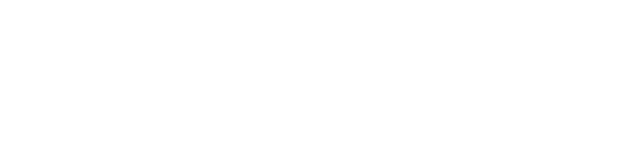
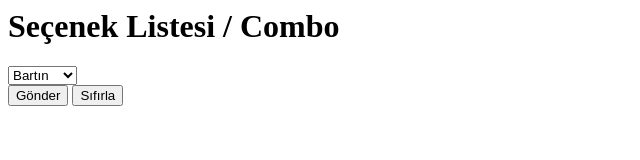
Before and after one commit to arifdemirel/HTML-CSS, a plain HTML site: page HTML/ComboBox.html in a window 1280 px wide. Shown: the whole page, without its empty margins (0-640 px from the left). Drawn offline with Linux system fonts and the light colour scheme.

Commit message:
ComboBox Syntax

```diff
--- a/HTML/ComboBox.html
+++ b/HTML/ComboBox.html
@@ -1,4 +1,3 @@
-<!DOCTYPE html>
 <html lang="en">
 <head>
     <meta charset="UTF-8">
@@ -6,7 +5,26 @@
     <meta name="viewport" content="width=device-width, initial-scale=1.0">
     <title>Document</title>
 </head>
-<body>
+    <body>
+    <h1>Seçenek Listesi / Combo</h1>
+    <form>
+        <select name="Doğum Yeri" id="dyeri">
+            <option>Adana</option>
+            <option>Ankara</option>
+            <option>İstanbul</option>
+            <option>İzmit</option>
+            <option>İzmir</option>
+            <option>Bursa</option>
+            <option>Edirne</option>
+            <option selected>Bartın</option>
+        </select>
+        <br>
+        <input type="submit" value="Gönder">
+        <input type="reset"  value="Sıfırla">
+    </form>
 
-</body>
+
+
+
+    </body>
 </html>
```
Also changed, not shown: HTML/TableForm.html (+1 -1 lines).
